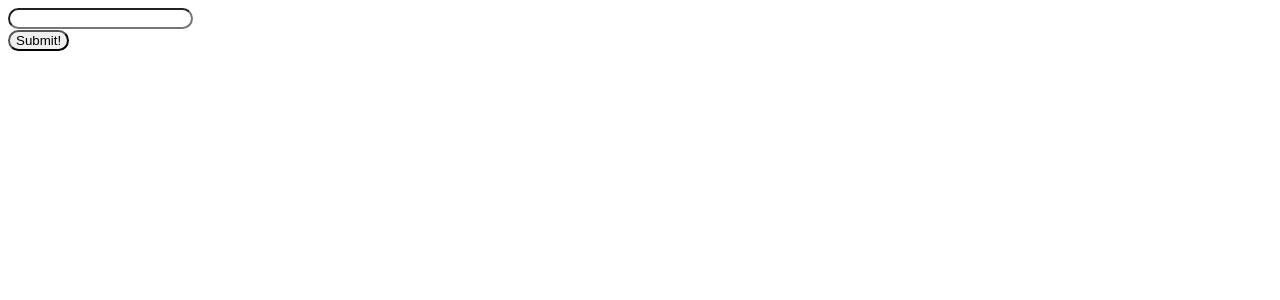
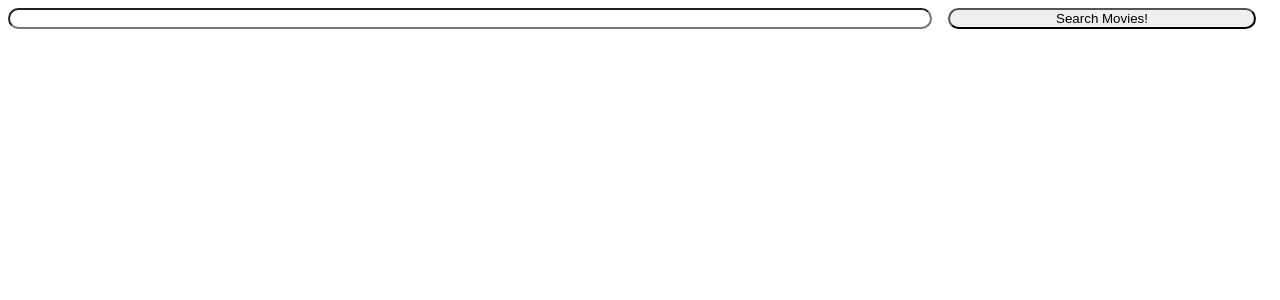
Before and after one commit to LDRMuse/react-movies, a React (Create React App) app: page / in a window 1280 px wide. Shown: the top 300 px of the page. Built offline with nearby package versions, Linux system fonts and the light colour scheme.

Commit message:
Add style to searchBar

```diff
--- a/src/components/MovieSearch/Form/index.js
+++ b/src/components/MovieSearch/Form/index.js
@@ -9,8 +9,9 @@ export const Form = ({ handler }) => {
   }
 
   return (
-    <form onSubmit={handleSubmit}><input type="search" />
-      <button>Submit!</button>
+    <form onSubmit={handleSubmit}>
+    <input type="search" />
+    <button>Search Movies!</button>
     </form>
   )
 }
--- a/src/index.css
+++ b/src/index.css
@@ -13,12 +13,17 @@ img {
   max-width: 20%;
 }
 
+form {
+  display: grid;
+  grid-gap: 1rem;
+  grid-template-columns: 15fr 5fr auto;
+  align-items: center;
+}
 
 input {
-  display: flex;
-  flex-direction: row;
-  align-items: center;
-  border-radius: 4rem;
+
+border-radius: 4rem;
+
 }
 
 button {
```
